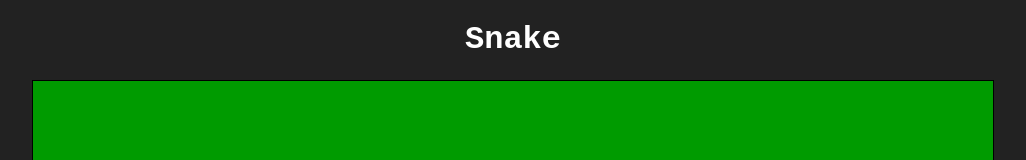
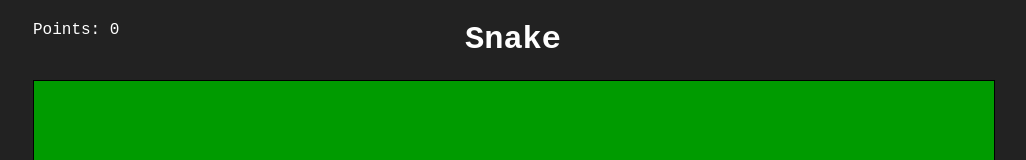
Before and after one commit to m0rtadelo/snake, a website: page index.html in a window 1280 px wide. Shown: the top 160 px of the page, without its empty margins (127-1153 px from the left). Drawn offline with Linux system fonts and the light colour scheme.

Commit message:
Add pointer

```diff
--- a/index.css
+++ b/index.css
@@ -8,3 +8,13 @@ body {
 body canvas {
   border: 1px solid #000000;
 }
+
+#hld-points {
+  position: absolute;
+  float: left;
+}
+
+.holder {
+  width: 960px;
+  margin:0 auto;
+}
--- a/index.html
+++ b/index.html
@@ -7,8 +7,11 @@
   <link rel="stylesheet" href="index.css">
 </head>
 <body>
-  <div><h1>Snake</h1></div>
-  <canvas id="canvas" width="960px" height="540px"></canvas>
+  <div class="holder">
+    <div id="hld-points">Points: <span id="points"></span></div>
+    <div><h1>Snake</h1></div>
+    <canvas id="canvas" width="960px" height="540px"></canvas>
+  </div>
   <script src="./index.js"></script>
 </body>
 </html>
--- a/index.js
+++ b/index.js
@@ -1,5 +1,6 @@
 const width = 64
 const height = 36
+const pointDOM = document.getElementById('points')
 const canvas = document.getElementById('canvas')
 const ctx = canvas.getContext('2d')
 const chunk = canvas.width / width
@@ -56,6 +57,7 @@ function startGame () {
 };
 
 function render () {
+  pointDOM.innerText = player.points
   ctx.clearRect(0, 0, ctx.canvas.width, ctx.canvas.height)
   ctx.beginPath()
   ctx.fillStyle = color.green
```
